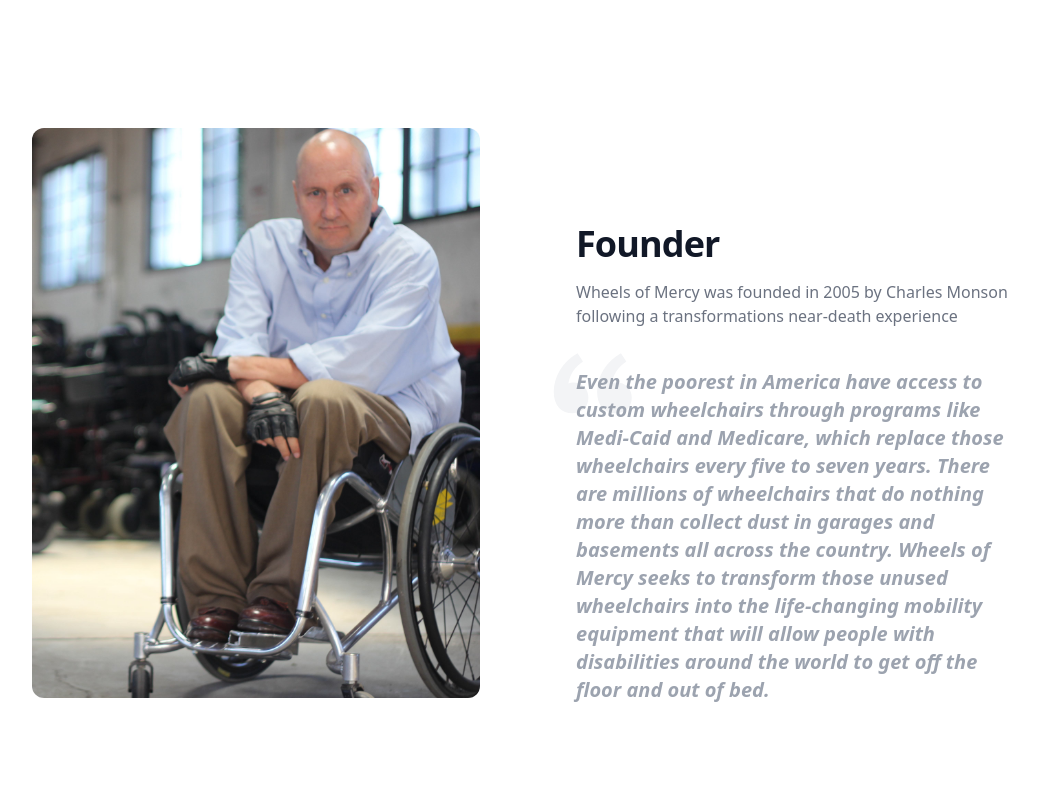
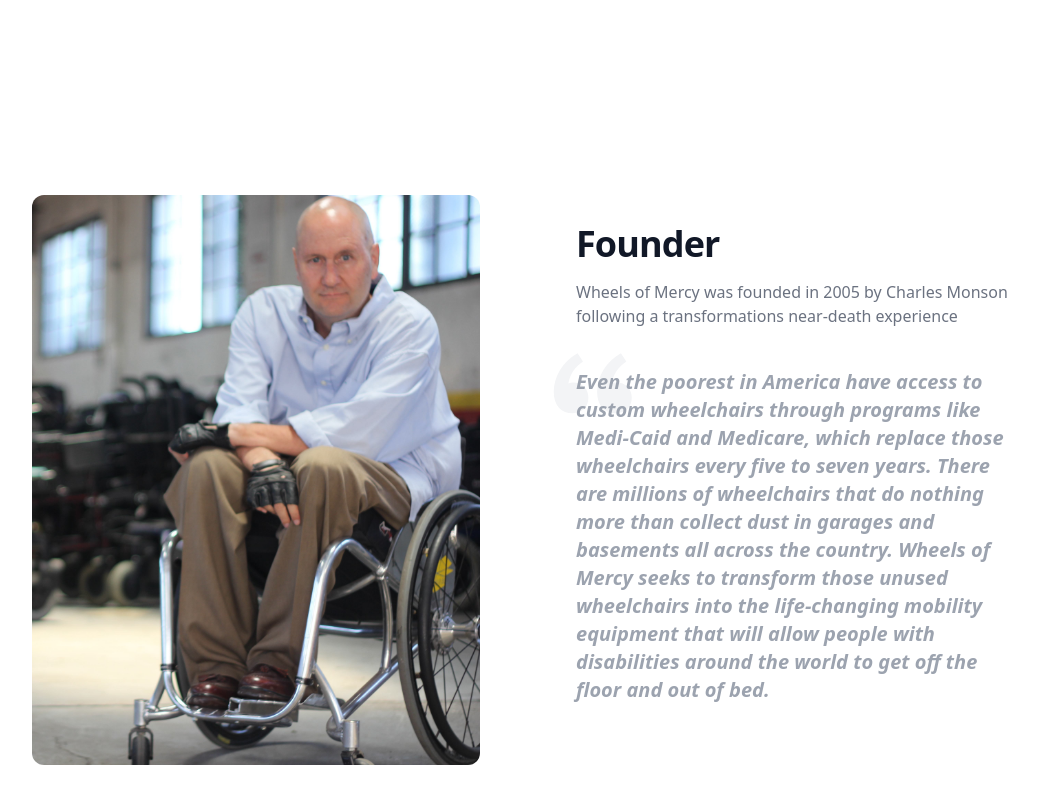
Before and after one commit to zachcygan/wheels-of-mercy, a Next.js app: page /about in a window 1280 px wide. Shown: the part 420-1220 px from the top of the page, without its empty margins (96-1134 px from the left). Built offline with nearby package versions, Linux system fonts and the light colour scheme.

Commit message:
centered picture

```diff
--- a/src/components/founded.tsx
+++ b/src/components/founded.tsx
@@ -4,7 +4,7 @@ import Image from 'next/image'
 export default function Founded() {
   return (
     <div className="bg-white max-w-5xl mx-auto mb-20">
-      <section aria-labelledby="features-heading" className="relative flex flex-col-reverse lg:flex-row">
+      <section aria-labelledby="features-heading" className="relative flex flex-col items-center lg:flex-row">
         <div className="lg:w-1/2 lg:pr-4 xl:pr-16">
           <Image
             src="/assets/images/founder.jpg"
```
